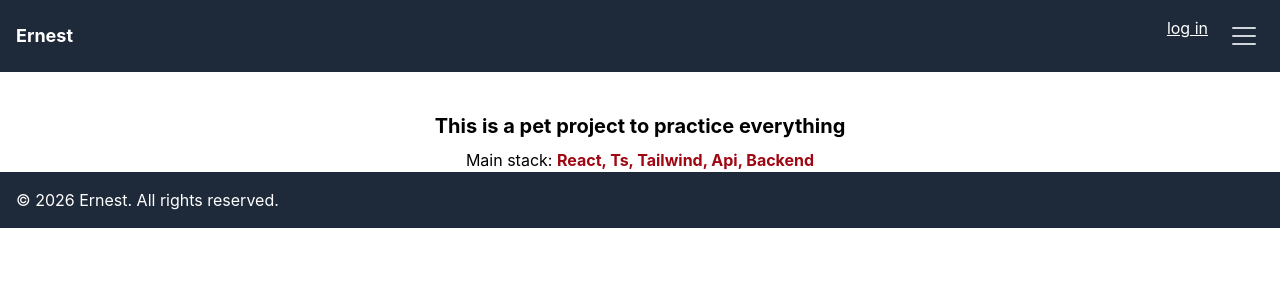
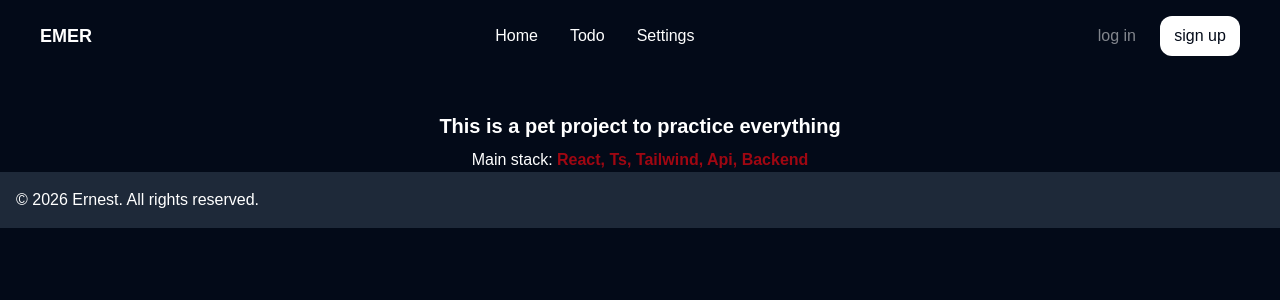
Before and after one commit to ErnestMakarov/emer, a React (Vite) app in the folder frontend/: page / in a window 1280 px wide. Shown: the top 300 px of the page. Built offline with nearby package versions, Linux system fonts and the light colour scheme.

Commit message:
header ui/ux

```diff
--- a/frontend/src/app/router.tsx
+++ b/frontend/src/app/router.tsx
@@ -2,6 +2,7 @@ import { createBrowserRouter } from 'react-router'
 import App from './App.tsx'
 import Home from '../pages/Home/Home.tsx'
 import Todo from '../pages/Todo/Todo.tsx'
+import Settings from '../pages/Settings/Settings.tsx'
 
 
 export const router = createBrowserRouter([
@@ -16,6 +17,10 @@ export const router = createBrowserRouter([
       {
         path: 'todo',
         Component: Todo,
+      },
+      {
+        path: 'settings',
+        Component: Settings,
       }
     ]
   }
--- a/frontend/src/components/layout/Header.tsx
+++ b/frontend/src/components/layout/Header.tsx
@@ -14,13 +14,33 @@ export default function Header() {
 
   return (
     <>
-    <header className="bg-gray-800 text-white p-4 flex justify-between items-center">
-        <p className="text-lg font-bold">Ernest</p>
-        <div className="flex gap-4">
-            <p className="underline">log in</p>
+    <header className="py-4 px-10 flex justify-between items-center">
+        <p className="text-lg font-bold">EMER</p>
+
+        <div className="md:flex gap-8 hidden">
+          <NavLink to='/' className="hover:underline">
+            Home
+          </NavLink>
+          <NavLink to='/todo' className="hover:underline">
+            Todo
+          </NavLink>
+          <NavLink to='/settings' className="hover:underline">
+            Settings
+          </NavLink>
+        </div>
+
+        <div className="flex gap-6 items-center">
+
+          <NavLink to='/' className="md:flex hidden opacity-50 hover:transform hover:scale-105 hover:opacity-100">
+            log in
+          </NavLink>
+          <NavLink to='/' className="md:flex hidden bg-white text-[#030A18] w-20 h-10 rounded-xl flex items-center justify-center hover:transform hover:scale-105">
+            sign up
+          </NavLink>
+
             <button
               type="button"
-              className="flex h-10 w-10 flex-col items-center justify-center gap-1.5"
+              className="flex h-10 w-10 flex-col items-center justify-center gap-1.5 md:hidden"
               aria-expanded={isMenuOpen}
               onClick={HandleMenuToggle}
             >
@@ -47,6 +67,9 @@ export default function Header() {
           <NavLink to='/todo' onClick={HandleMenuClose}>
             Todo
           </NavLink>
+          <NavLink to='/settings' onClick={HandleMenuClose}>
+            Settings
+          </NavLink>
         </nav>
       </div>
     )}
--- a/frontend/src/index.css
+++ b/frontend/src/index.css
@@ -1 +1,10 @@
 @import "tailwindcss";
+@import url('https://fonts.googleapis.com/css2?family=Montserrat:ital,wght@0,100..900;1,100..900&display=swap');
+
+body, html {
+  margin: 0;
+  padding: 0;
+  background-color: #030A18;
+  color: #FFFFFF;
+  font-family: "Montserrat", sans-serif;
+}
--- /dev/null
+++ b/frontend/src/pages/Settings/Settings.tsx
@@ -0,0 +1,7 @@
+export default function Settings() {
+  return (
+    <section>
+      <h3>Settings</h3>
+    </section>
+  )
+}
```
